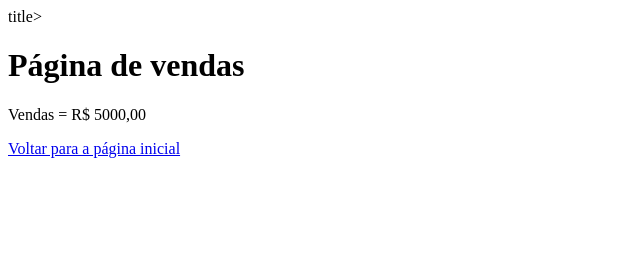
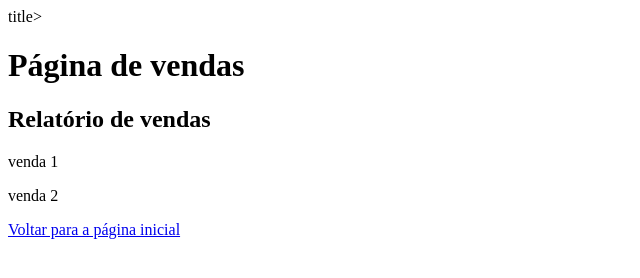
Before and after one commit to JoaoOtavioOCortes/aprendendogit, a plain HTML site: page vendas.html in a window 1280 px wide. Shown: the whole page, without its empty margins (0-640 px from the left). Drawn offline with Linux system fonts and the light colour scheme.

Commit message:
Página vendas atualizada

```diff
--- a/vendas.html
+++ b/vendas.html
@@ -8,7 +8,9 @@
     </head>
     <body>
         <h1>Página de vendas</h1>
-        <p>Vendas = R$ 5000,00</p>
+        <h2>Relatório de vendas</h2>
+        <p>venda 1</p>
+        <p>venda 2</p>
         <a href="index.html">Voltar para a página inicial</a>
     </body>
 </htlm>
```
